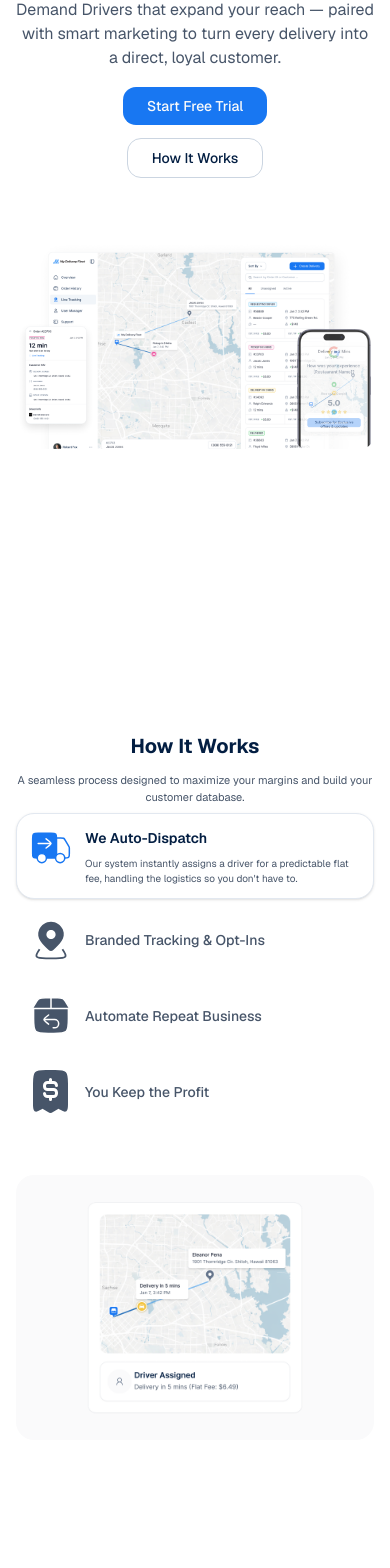
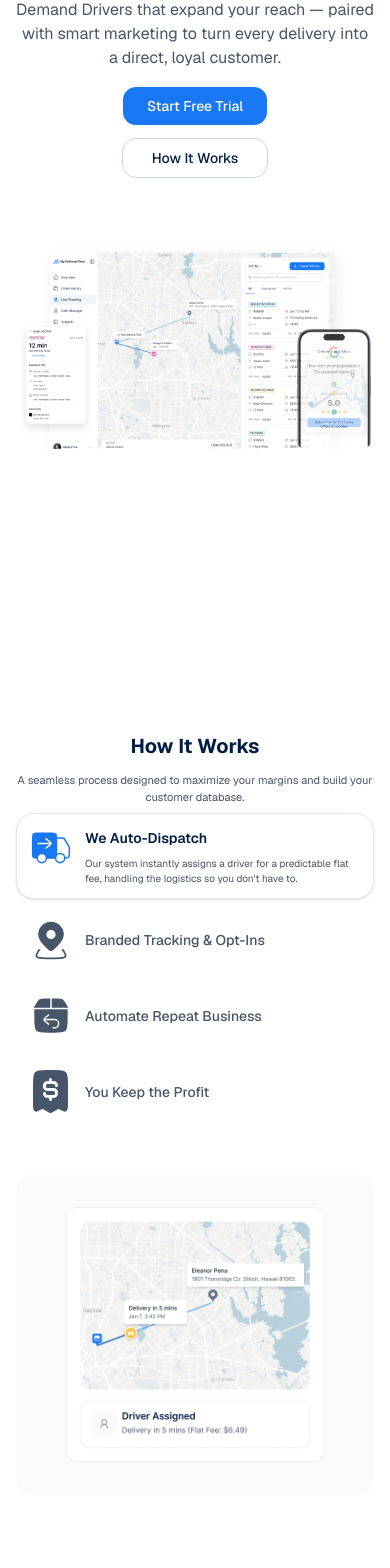
Before and after one commit to zainmanzoor-foomotion/delivery-fleet-marketing, a Next.js app: page / in a window 390 px wide. Shown: the part 240-1808 px from the top of the page. Built offline with nearby package versions, Linux system fonts and the light colour scheme; a web font is replaced by a local one.

Commit message:
fix overflow issue in how it works section

```diff
--- a/app/components/Header.tsx
+++ b/app/components/Header.tsx
@@ -4,6 +4,7 @@ import Image from 'next/image'
 import { motion, useInView } from 'framer-motion'
 import { Button } from '@/components/ui/button'
 import { useState, useEffect, useRef } from 'react'
+import { usePathname, useRouter } from 'next/navigation'
 
 const mobileScreens = [
   '/22 2.png',
@@ -16,6 +17,19 @@ export default function Header() {
   const [mobileStarted, setMobileStarted] = useState(false)
   const containerRef = useRef(null)
   const isInView = useInView(containerRef, { amount: 0, once: true })
+  const pathname = usePathname()
+  const router = useRouter()
+
+  const handleHowItWorksClick = (e: React.MouseEvent) => {
+    e.preventDefault()
+    const id = 'how-it-works'
+    if (pathname === '/') {
+      document.getElementById(id)?.scrollIntoView({ behavior: 'smooth' })
+    } else {
+      sessionStorage.setItem('scrollTarget', id)
+      router.push('/')
+    }
+  }
 
   // Step 1: center (0s), Step 2: left card (delay 0.8s), Step 3: phone appears + starts cycling (delay 1.6s)
   useEffect(() => {
@@ -56,14 +70,13 @@ export default function Header() {
             Start Free Trial
           </Button>
         </a>
-        <a href="#how-it-works">
         <Button
           variant="ghost"
+          onClick={handleHowItWorksClick}
           className="text-text-1 w-full sm:w-50 h-10 sm:h-15 text-sm sm:text-lg px-6 border border-[#CBD5E1]"
         >
           How It Works
         </Button>
-        </a>
       </div>
 
       <div ref={containerRef} className='mt-15 w-full max-w-6xl relative h-[25vh] sm:h-70 md:h-90 lg:h-130 overflow-hidden'>
--- a/app/components/HowItWorks.tsx
+++ b/app/components/HowItWorks.tsx
@@ -68,7 +68,7 @@ export default function HowItWorks() {
   }
 
   return (
-    <section ref={sectionRef} id="how-it-works" className="h-screen flex flex-col w-full px-4 py-12 sm:py-16 overflow-hidden">
+    <section ref={sectionRef} id="how-it-works" className="min-h-screen max-h-auto flex flex-col w-full px-4 py-12 sm:py-16 overflow-hidden">
       <div className="mx-auto w-full max-w-3xl text-center mb-2 sm:mb-4 md:mb-10 shrink-0">
         <h2 className="text-xl sm:text-2xl md:text-[54px] font-bold text-text-1">
           How It Works
@@ -136,7 +136,7 @@ export default function HowItWorks() {
         </div>
 
         {/* Mobile image panel — fills remaining height */}
-        <div className="flex-1 my-10 min-h-0 lg:hidden relative w-full">
+        <div className="flex-1 my-10 min-h-80 lg:hidden relative w-full">
           <div className="absolute inset-0 rounded-2xl bg-[#FAFAFB]" />
           {steps.map((step, index) => (
             <motion.div
```
Lines whose indentation alone changed are shown as unchanged.
